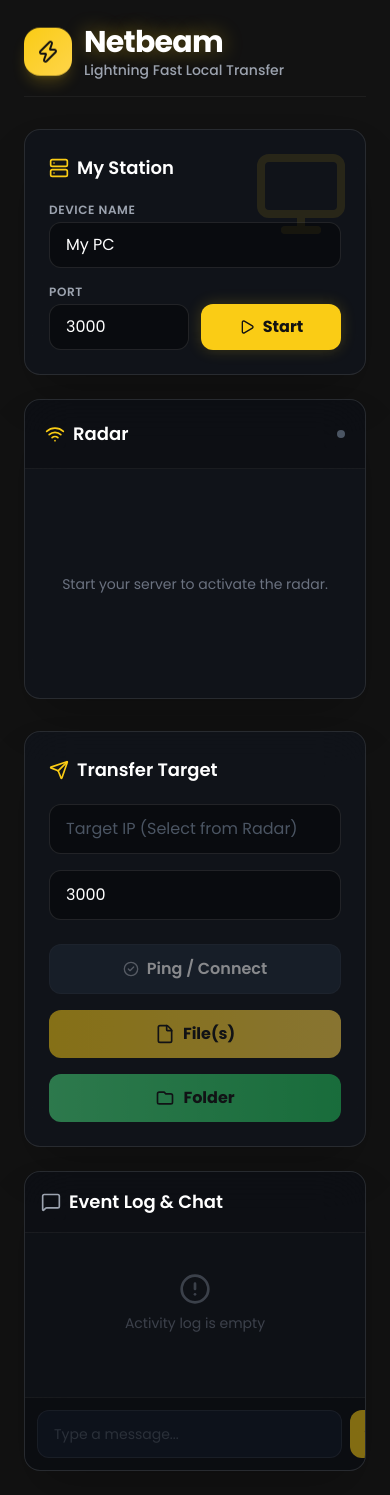
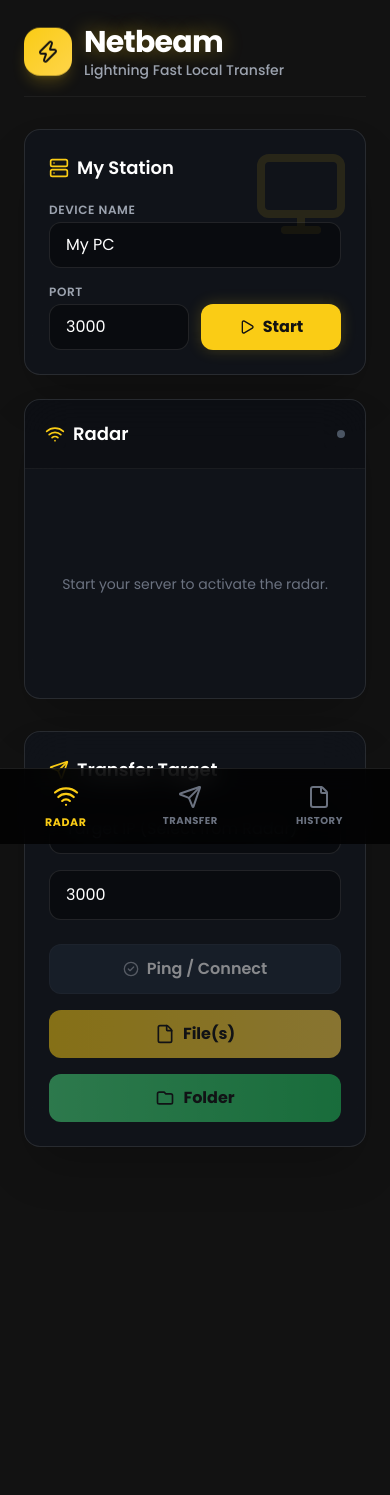
Before and after one commit to anandamw/netbeam, a React (Vite) app: page / in a window 390 px wide. After the commit the page ends 1267 px from the top, so only its background shows below. Built offline with nearby package versions, Linux system fonts and the light colour scheme.

Commit message:
feat: implement core file transfer, device discovery, and UI components in App.tsx

```diff
--- a/src/App.tsx
+++ b/src/App.tsx
@@ -62,6 +62,9 @@
   // Phase 8: History Search & Filter
   const [historySearch, setHistorySearch] = useState('');
   const [historyFilter, setHistoryFilter] = useState('all');
+
+  // Mobile UX
+  const [mobileTab, setMobileTab] = useState<'radar' | 'transfer' | 'history'>('radar');
 
   useEffect(() => {
     const loadStore = async () => {
@@ -434,10 +437,10 @@
         </div>
       </header>
 
-      <div className="grid grid-cols-1 lg:grid-cols-12 gap-8">
+      <div className="grid grid-cols-1 lg:grid-cols-12 gap-8 pb-24 lg:pb-0">
 
         {/* Left Sidebar */}
-        <div className="lg:col-span-4 flex flex-col gap-6">
+        <div className={`lg:col-span-4 flex-col gap-6 lg:flex ${mobileTab === 'radar' ? 'flex' : 'hidden'}`}>
 
           {/* Identity & Server */}
           <div className="glass rounded-2xl p-6 relative overflow-hidden group">
@@ -539,7 +542,7 @@
         <div className="lg:col-span-8 flex flex-col gap-6">
 
           {/* Target & Actions */}
-          <div className="glass rounded-2xl p-6">
+          <div className={`glass rounded-2xl p-6 lg:block ${mobileTab === 'radar' ? 'block' : 'hidden'}`}>
             <h2 className="text-lg font-semibold text-white mb-5 flex items-center gap-2">
               <Send className="w-5 h-5 text-primary" /> Transfer Target
             </h2>
@@ -617,7 +620,7 @@
 
           {/* Transfers in Progress */}
           {(Object.values(progresses).length > 0 || transferQueue.length > 0 || failedTransfers.length > 0) && (
-            <div className="glass rounded-2xl p-6">
+            <div className={`glass rounded-2xl p-6 lg:block ${mobileTab === 'transfer' ? 'block' : 'hidden'}`}>
               <div className="flex justify-between items-center mb-4">
                 <h2 className="text-lg font-semibold text-white">Active Transfers</h2>
                 <div className="flex items-center gap-2">
@@ -704,8 +707,8 @@
             </div>
           )}
 
-          {/* Chat & Logs */}
-          <div className="glass rounded-2xl flex-1 flex flex-col min-h-[300px] overflow-hidden">
+          {/* Chat Box */}
+          <div className={`glass rounded-2xl p-0 flex flex-col flex-1 min-h-[300px] lg:flex ${mobileTab === 'transfer' ? 'flex' : 'hidden'} overflow-hidden`}>
             <div className="p-4 border-b border-white/5 bg-black/20">
               <h2 className="text-lg font-semibold text-white flex items-center gap-2">
                 <MessageSquare className="w-5 h-5 text-gray-400" /> Event Log & Chat
@@ -764,8 +767,7 @@
           </div>
 
           {/* Transfer History */}
-          {history.length > 0 && (
-            <div className="glass rounded-2xl flex-1 flex flex-col min-h-[250px] max-h-[400px] overflow-hidden">
+          <div className={`glass rounded-2xl flex-col min-h-[250px] max-h-[400px] overflow-hidden lg:flex ${mobileTab === 'history' ? 'flex' : 'hidden'}`}>
               <div className="p-4 border-b border-white/5 bg-black/20 flex flex-col gap-3">
                 <h2 className="text-lg font-semibold text-white flex items-center gap-2">
                   <FileIcon className="w-5 h-5 text-primary" /> Transfer History
@@ -816,10 +818,34 @@
                 )}
               </div>
             </div>
-          )}
 
         </div>
       </div>
+
+      {/* Bottom Navigation for Mobile */}
+      <nav className="fixed bottom-0 left-0 right-0 glass-dark border-t border-white/10 lg:hidden flex justify-around p-2 pb-safe z-40 bg-black/80 backdrop-blur-md">
+        <button
+          onClick={() => setMobileTab('radar')}
+          className={`flex flex-col items-center p-2 rounded-xl transition-all ${mobileTab === 'radar' ? 'text-primary scale-110' : 'text-gray-500 hover:text-gray-300'}`}
+        >
+          <Wifi className="w-6 h-6 mb-1" />
+          <span className="text-[10px] font-bold tracking-wider uppercase">Radar</span>
+        </button>
+        <button
+          onClick={() => setMobileTab('transfer')}
+          className={`flex flex-col items-center p-2 rounded-xl transition-all ${mobileTab === 'transfer' ? 'text-primary scale-110' : 'text-gray-500 hover:text-gray-300'}`}
+        >
+          <Send className="w-6 h-6 mb-1" />
+          <span className="text-[10px] font-bold tracking-wider uppercase">Transfer</span>
+        </button>
+        <button
+          onClick={() => setMobileTab('history')}
+          className={`flex flex-col items-center p-2 rounded-xl transition-all ${mobileTab === 'history' ? 'text-primary scale-110' : 'text-gray-500 hover:text-gray-300'}`}
+        >
+          <FileIcon className="w-6 h-6 mb-1" />
+          <span className="text-[10px] font-bold tracking-wider uppercase">History</span>
+        </button>
+      </nav>
 
       {/* Sender Pairing Modal */}
       {isPairingWait && (
```
